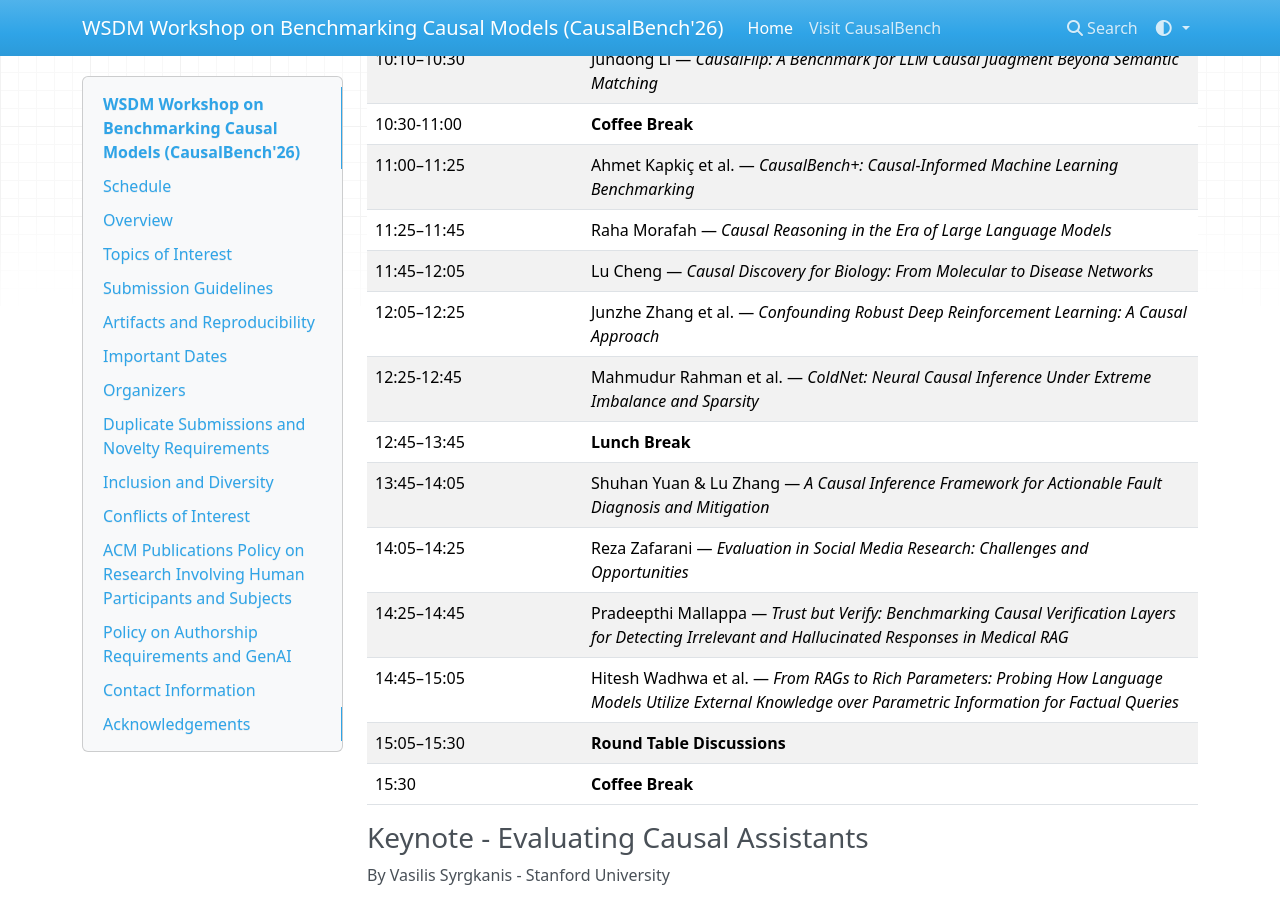
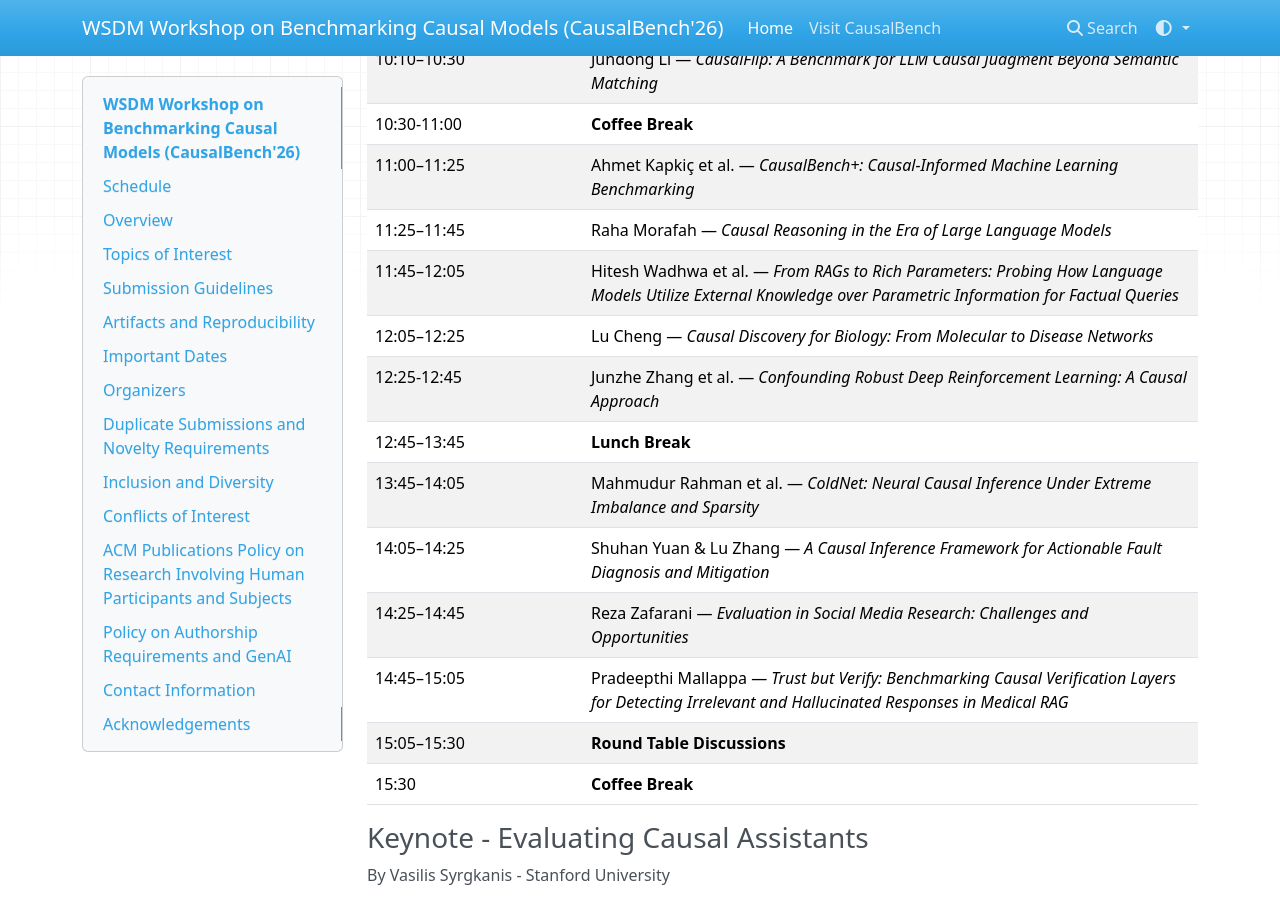
Before and after one commit to CausalBenchOrg/CausalBench-WSDM26, an MkDocs documentation site: the page built from docs/index.md, in a window 1280 px wide and 900 px high, scrolled down 669 px. Built offline with MkDocs 1.6.1, drawn with Linux system fonts in a browser that asks for light colours; nearby versions of some CDN libraries.

```diff
--- a/docs/index.md
+++ b/docs/index.md
@@ -18,14 +18,14 @@ The workshop will take place during [WSDM'26](https://wsdm-conference.org/2026/)
 | 10:30-11:00   | **Coffee Break** |
 | 11:00–11:25   | Ahmet Kapkiç et al. — *CausalBench+: Causal-Informed Machine Learning Benchmarking* |
 | 11:25–11:45   | Raha Morafah — *Causal Reasoning in the Era of Large Language Models* |
-| 11:45–12:05   | Lu Cheng — *Causal Discovery for Biology: From Molecular to Disease Networks* |
-| 12:05–12:25   | Junzhe Zhang et al. — *Confounding Robust Deep Reinforcement Learning: A Causal Approach* |
-| 12:25-12:45   | Mahmudur Rahman et al. — *ColdNet: Neural Causal Inference Under Extreme Imbalance and Sparsity* |
+| 11:45–12:05   | Hitesh Wadhwa et al. — *From RAGs to Rich Parameters: Probing How Language Models Utilize External Knowledge over Parametric Information for Factual Queries* |
+| 12:05–12:25   | Lu Cheng — *Causal Discovery for Biology: From Molecular to Disease Networks* |
+| 12:25-12:45   | Junzhe Zhang et al. — *Confounding Robust Deep Reinforcement Learning: A Causal Approach* |
 | 12:45–13:45   | **Lunch Break** |
-| 13:45–14:05   | Shuhan Yuan & Lu Zhang — *A Causal Inference Framework for Actionable Fault Diagnosis and Mitigation* |
-| 14:05–14:25   | Reza Zafarani — *Evaluation in Social Media Research: Challenges and Opportunities* |
-| 14:25–14:45   | Pradeepthi Mallappa — *Trust but Verify: Benchmarking Causal Verification Layers for Detecting Irrelevant and Hallucinated Responses in Medical RAG* |
-| 14:45–15:05   | Hitesh Wadhwa et al. — *From RAGs to Rich Parameters: Probing How Language Models Utilize External Knowledge over Parametric Information for Factual Queries* |
+| 13:45–14:05   | Mahmudur Rahman et al. — *ColdNet: Neural Causal Inference Under Extreme Imbalance and Sparsity* |
+| 14:05–14:25   | Shuhan Yuan & Lu Zhang — *A Causal Inference Framework for Actionable Fault Diagnosis and Mitigation* |
+| 14:25–14:45   | Reza Zafarani — *Evaluation in Social Media Research: Challenges and Opportunities* |
+| 14:45–15:05   | Pradeepthi Mallappa — *Trust but Verify: Benchmarking Causal Verification Layers for Detecting Irrelevant and Hallucinated Responses in Medical RAG* |
 | 15:05–15:30   | **Round Table Discussions** |
 | 15:30   | **Coffee Break** |
 
```
